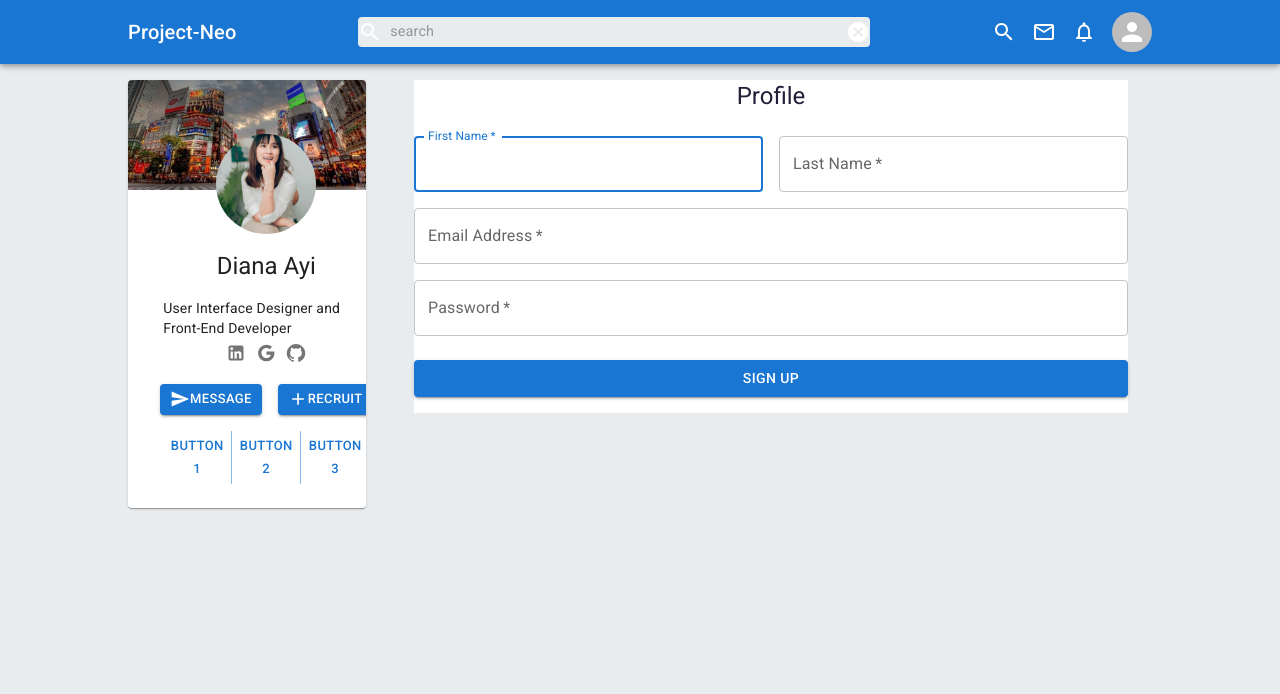
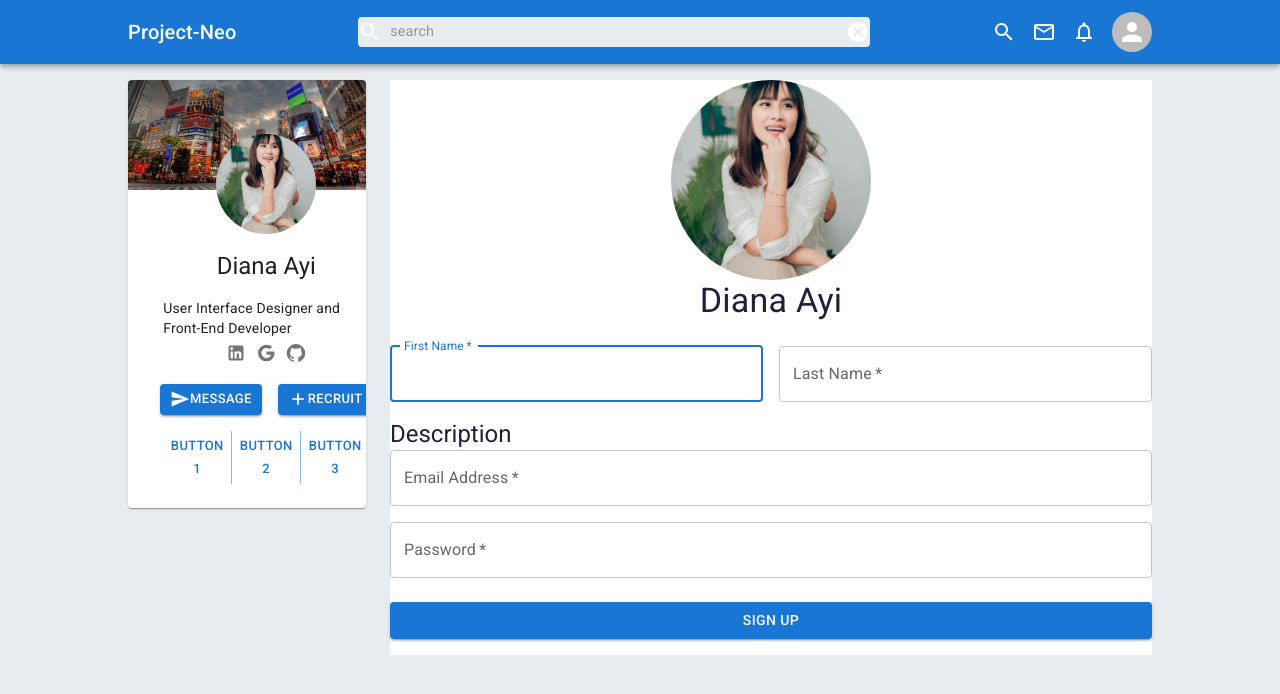
Before and after one commit to jpzambranoleon/project-neo-front-end, a React (Create React App) app: page /profile in a window 1280 px wide. Shown: the top 694 px of the page. Built offline with nearby package versions, Linux system fonts and the light colour scheme.

Commit message:
updated Description.jsx

```diff
--- a/src/pages/profilePage/components/Description.jsx
+++ b/src/pages/profilePage/components/Description.jsx
@@ -3,7 +3,7 @@ import { Avatar, Box, Button, CssBaseline, FormControlLabel, Grid, TextField, Ty
 
 const Description = () => {
     return (
-        <Container component="main">
+        <Box component="main">
             <Box
                 sx={{
                     display: 'flex',
@@ -12,8 +12,9 @@ const Description = () => {
                     bgcolor: 'white'
                 }}
             >
-                <Typography component="h1" variant="h5">
-                    Profile
+                <Avatar src="/assets/person/diana.jpg" sx={{ height: 200, width: 200 }}/>
+                <Typography component="h1" variant="h4">
+                    Diana Ayi
                 </Typography>
                 <Box component="form" noValidate sx={{ mt: 3 }}>
                     <Grid container spacing={2}>
@@ -39,6 +40,9 @@ const Description = () => {
                             />
                         </Grid>
                         <Grid item xs={12}>
+                            <Typography variant="h5">
+                                Description
+                            </Typography>
                             <TextField
                                 required
                                 fullWidth
@@ -70,7 +74,7 @@ const Description = () => {
                     </Button>
                 </Box>
             </Box>
-        </Container>
+        </Box>
     );
 };
 
```
